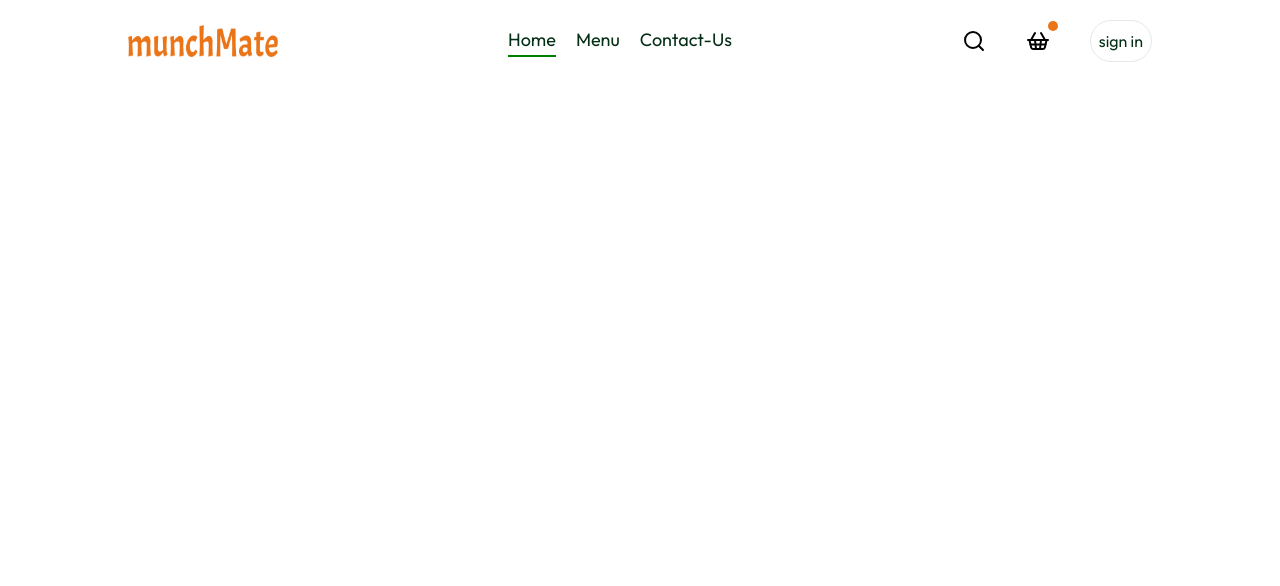
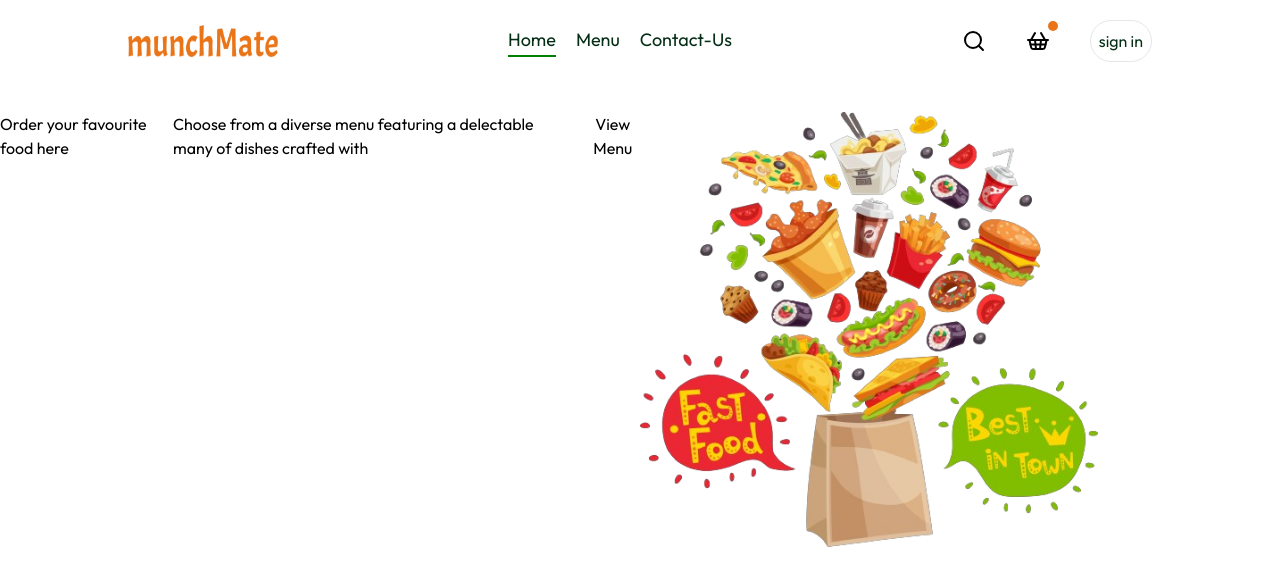
Before and after one commit to munch-bite/munch-mate-frontend, a React (Vite) app: page / in a window 1280 px wide. Shown: the top 586 px of the page. Built offline with nearby package versions, Linux system fonts and the light colour scheme.

Commit message:
started homepage

```diff
--- a/src/App.css
+++ b/src/App.css
@@ -24,3 +24,6 @@ a{
   padding-bottom: 2px;
   border-bottom: 2px solid green;
 }
+ .header{
+  background-size: contain;
+ }
--- a/src/assets/images/index.js
+++ b/src/assets/images/index.js
@@ -1,7 +1,8 @@
  import Favicon from "../images/favicon.png"
  import Logo from "../images/munchlogo.png"
+ import HomeImg from '../images/homeImg.png'
 
 
  export const images ={
-    Favicon, Logo
+    Favicon, Logo, HomeImg
  }
--- a/src/pages/landingPage/index.jsx
+++ b/src/pages/landingPage/index.jsx
@@ -1,11 +1,24 @@
 import React from 'react'
 import NavBar from '../../components/navBar'
+import { images } from '../../assets/images'
 
 const Landing = () => {
   return (
     <div>
-      <NavBar/>
+      <NavBar />
+
+      <div className='h-[34vw] mx-auto my-[30px] header relative flex'>
+
+        <div className='header-contents absoute flex fex-col items-start gap-[1.5vw] max-w-[50%] b-[10%] left-[6vw]'>
+          <h2>Order your favourite food here</h2>
+          <p>Choose from a diverse menu featuring a delectable many of dishes crafted with </p>
+          <button>View Menu</button>
+
+        </div>
+
+        <img src={images.HomeImg} alt="eader image" />
       </div>
+    </div>
   )
 }
 
```
Also changed, not shown: src/assets/images/headerImg.jpg (added), src/assets/images/homeImg.png (added).
